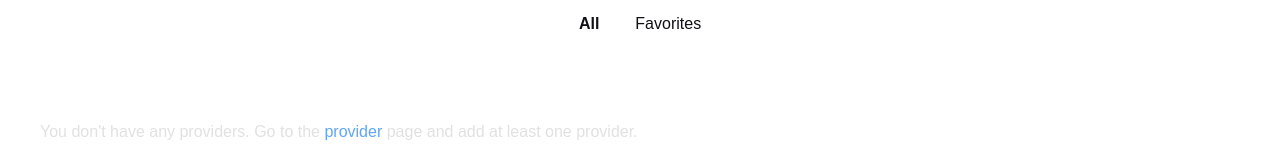
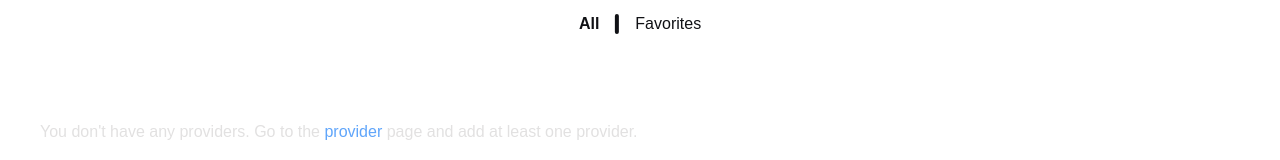
Before and after one commit to dagimg-dot/Vertideo, a React (Vite) app in the folder frontend/: page / in a window 1280 px wide. Shown: the top 160 px of the page. Built offline with nearby package versions, Linux system fonts and the light colour scheme.

Commit message:
change the color of separator Icon in light mode

```diff
--- a/frontend/src/components/Icons/PlayerIcons.jsx
+++ b/frontend/src/components/Icons/PlayerIcons.jsx
@@ -9,7 +9,7 @@ export const Heart = (props) => (
 );
 
 export const Separator = () => {
-  return <div className="bg-white w-[4px] h-[20px] rounded-lg"></div>;
+  return <div className="bg-[#101115] dark:bg-white w-[4px] h-[20px] rounded-lg"></div>;
 };
 
 export const Share = (props) => (
```
